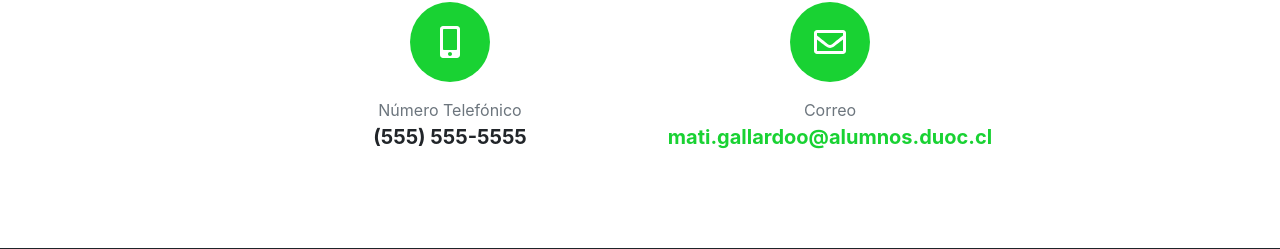
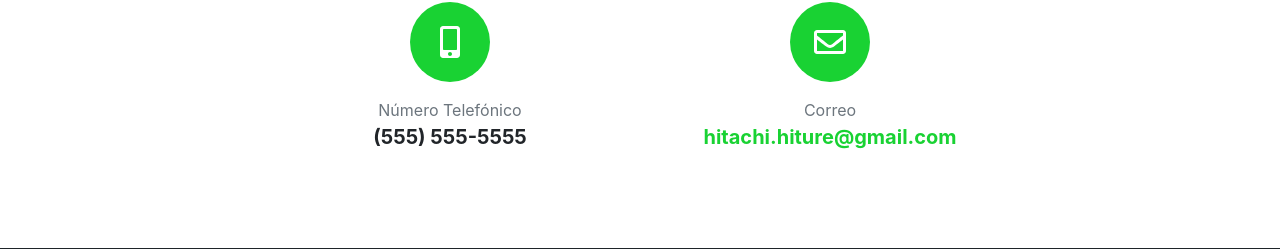
Before and after one commit to SpinnyCow27/HiTure, a Django app: page /contacto/ in a window 1280 px wide. Shown: the part 1208-1457 px from the top of the page. Run offline with Django 3.2, Linux system fonts and the light colour scheme; some libraries are stand-ins or nearby versions; some web fonts are replaced.

Commit message:
15avo commit, eliminado correo inutilizado

```diff
--- a/AppHiTure/templates/Principal/contacto.html
+++ b/AppHiTure/templates/Principal/contacto.html
@@ -52,7 +52,7 @@
                     <div class="col-lg-4">
                         <div class="d-flex flex-column align-items-center">
                             <div class="icon-contact mb-3"><i class="far fa-envelope"></i></div>
-                            <div class="text-muted">Correo</div><a class="lead font-weight-bold" href="mailto:mati.gallardoo@alumnos.duoc.cl">mati.gallardoo@alumnos.duoc.cl</a>
+                            <div class="text-muted">Correo</div><a class="lead font-weight-bold" href="mailto:hitachi.hiture@gmail.com">hitachi.hiture@gmail.com</a>
                         </div>
                     </div>
                 </div>
```
